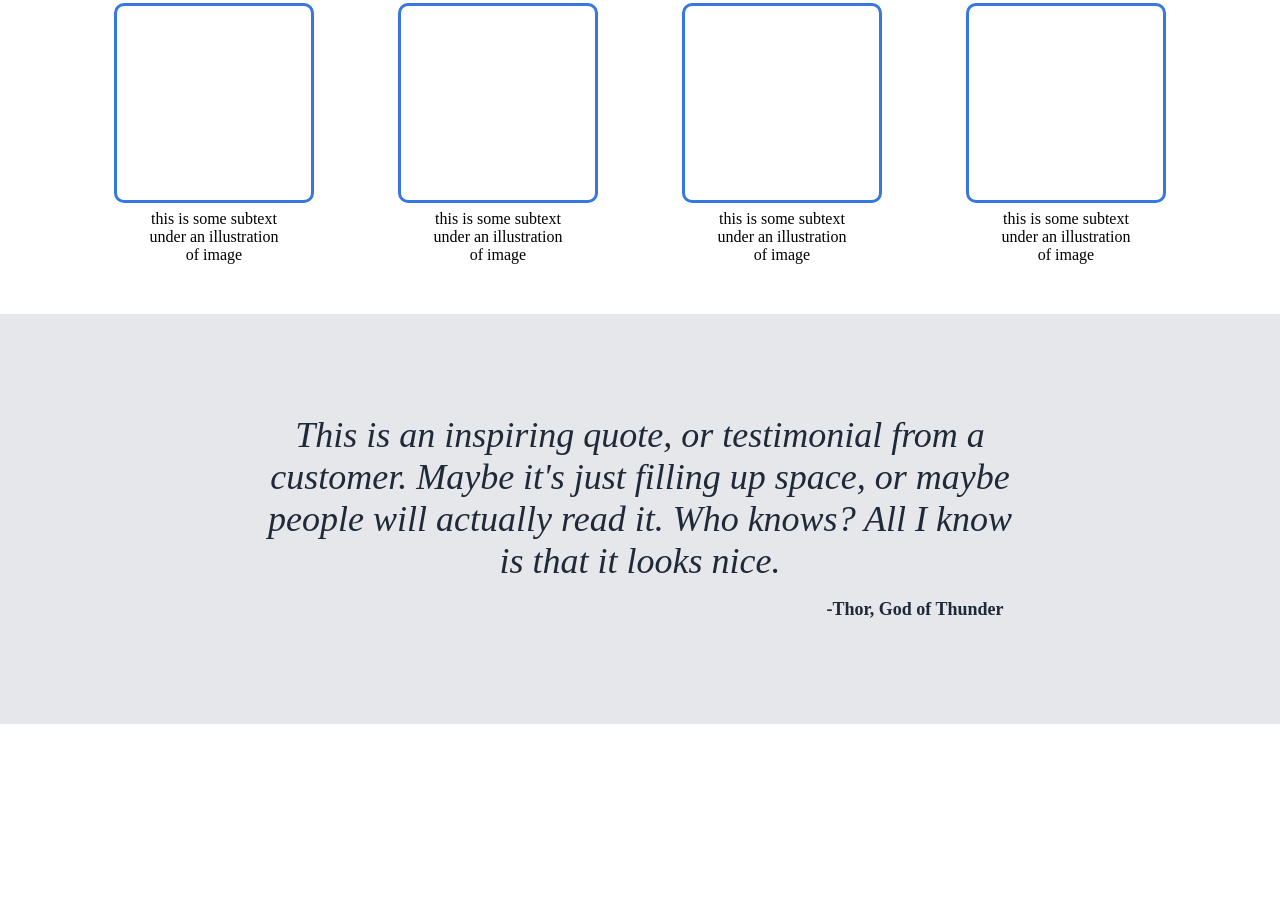
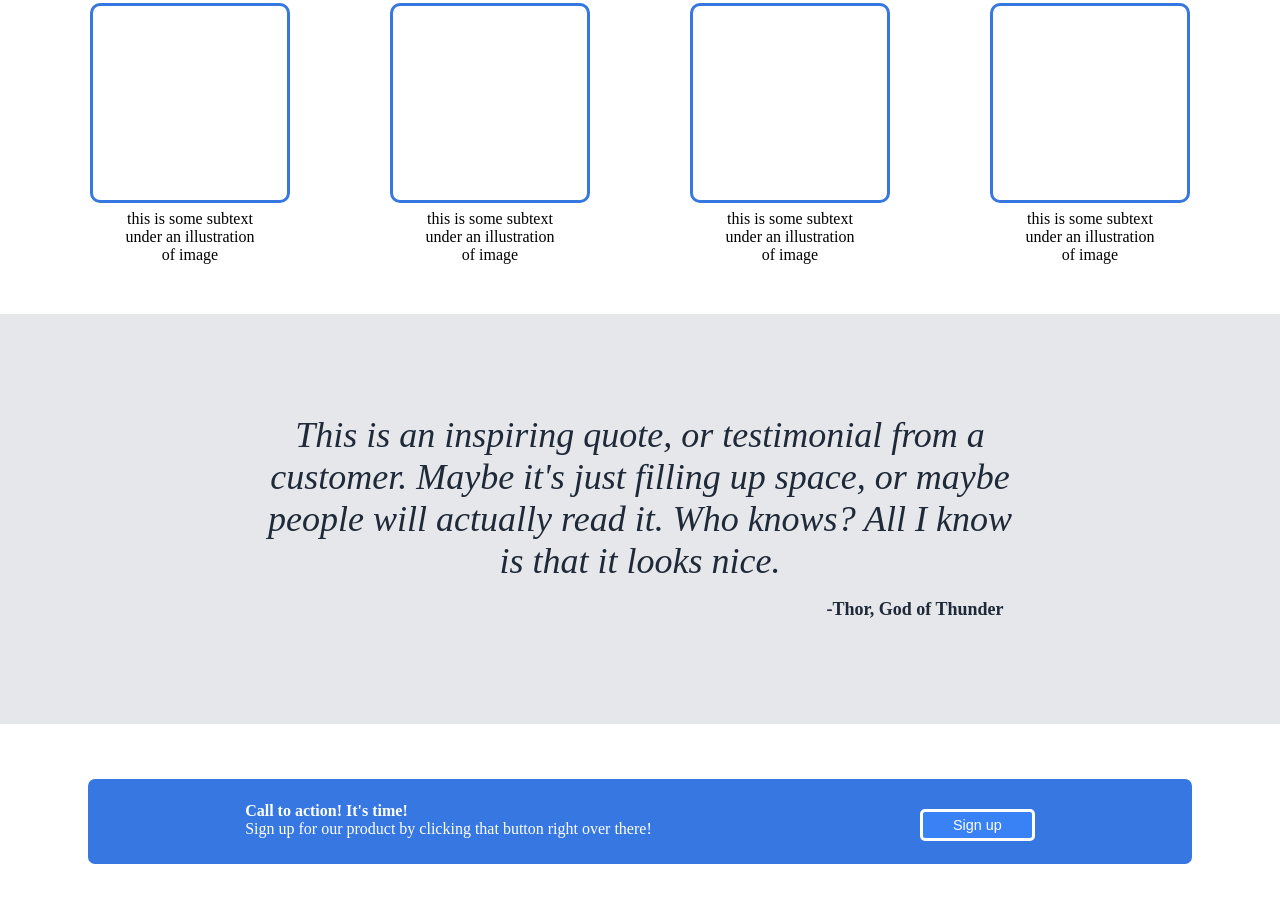
Before and after one commit to e-mejia/LandingPage, a plain HTML site: page index.html in a window 1280 px wide. Shown: the part 865-1784 px from the top of the page. Before the commit the page ends 1589 px from the top, so only its background shows below. Drawn offline with Linux system fonts and the light colour scheme.

Commit message:
style call to action

```diff
--- a/index.html
+++ b/index.html
@@ -78,5 +78,16 @@
         <span class="quote-author">-Thor, God of Thunder</span>
       </div>
     </div>
+
+    <div class="section3">
+       <div class="action-items">
+        <div class="action-left">
+          <p class="action-call-text">Call to action! It's time!</p>
+          <p>Sign up for our product by clicking that button right over there!</p>
+        </div>
+
+        <button>Sign up</button>
+       </div>
+    </div>
   </body>
 </html>
--- a/styles.css
+++ b/styles.css
@@ -70,7 +70,7 @@ h2 {
 .box-container {
   display: flex;
   padding: 50px;
-  justify-content: space-evenly;
+  justify-content: space-around;
   gap: 20px;
 }
 .box-text {
@@ -97,3 +97,22 @@ h2 {
   justify-self: end;
   margin-left: 550px;
 }
+
+.section3 {
+  padding: 55px 88px;
+}
+.action-items {
+  display: flex;
+  padding: 23px;
+
+  background-color: #3677e1;
+  border-radius: 7px;
+  justify-content: space-around;
+  color: White;
+}
+.action-call-text {
+  font-weight: bold;
+}
+button {
+  border: 3px solid white;
+}
```
